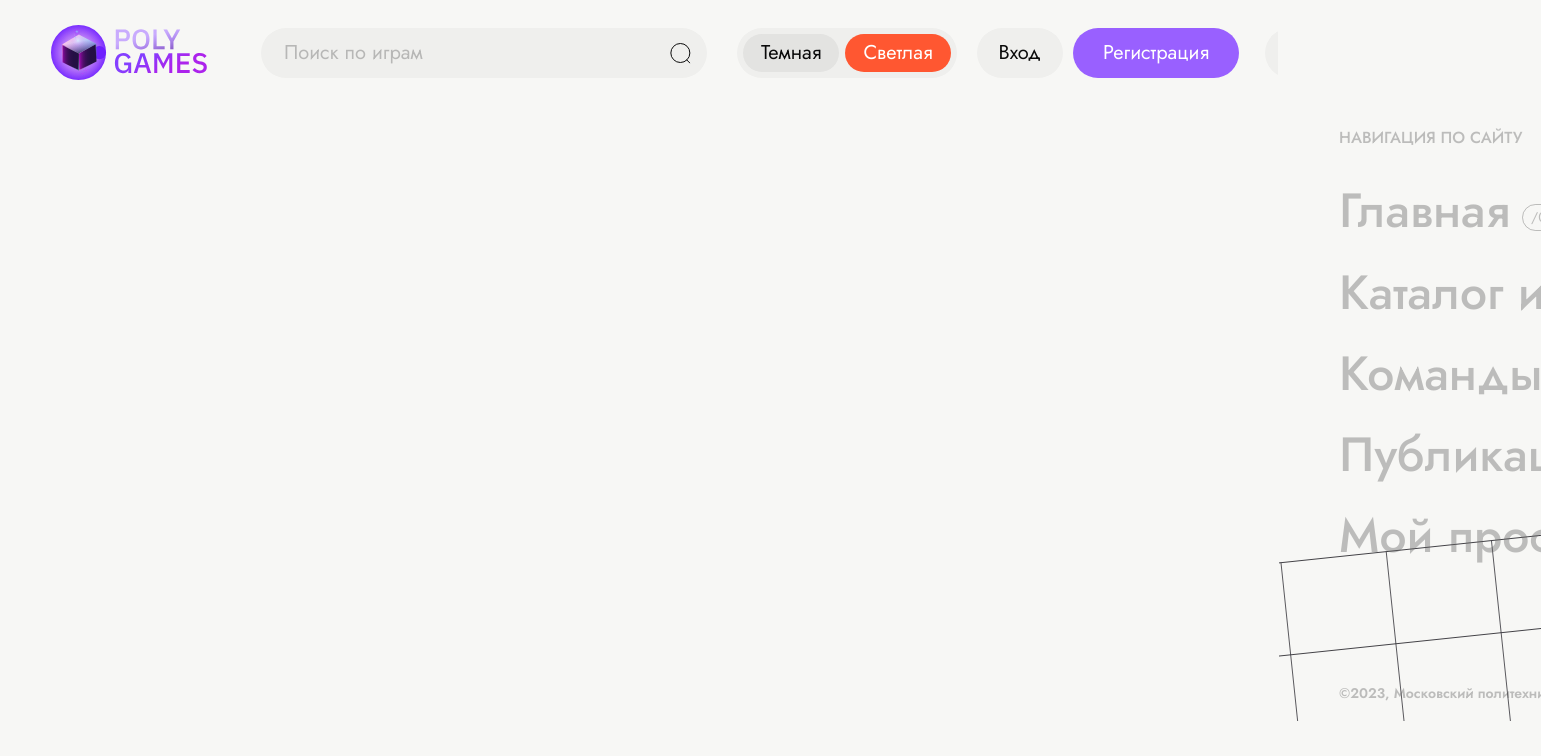
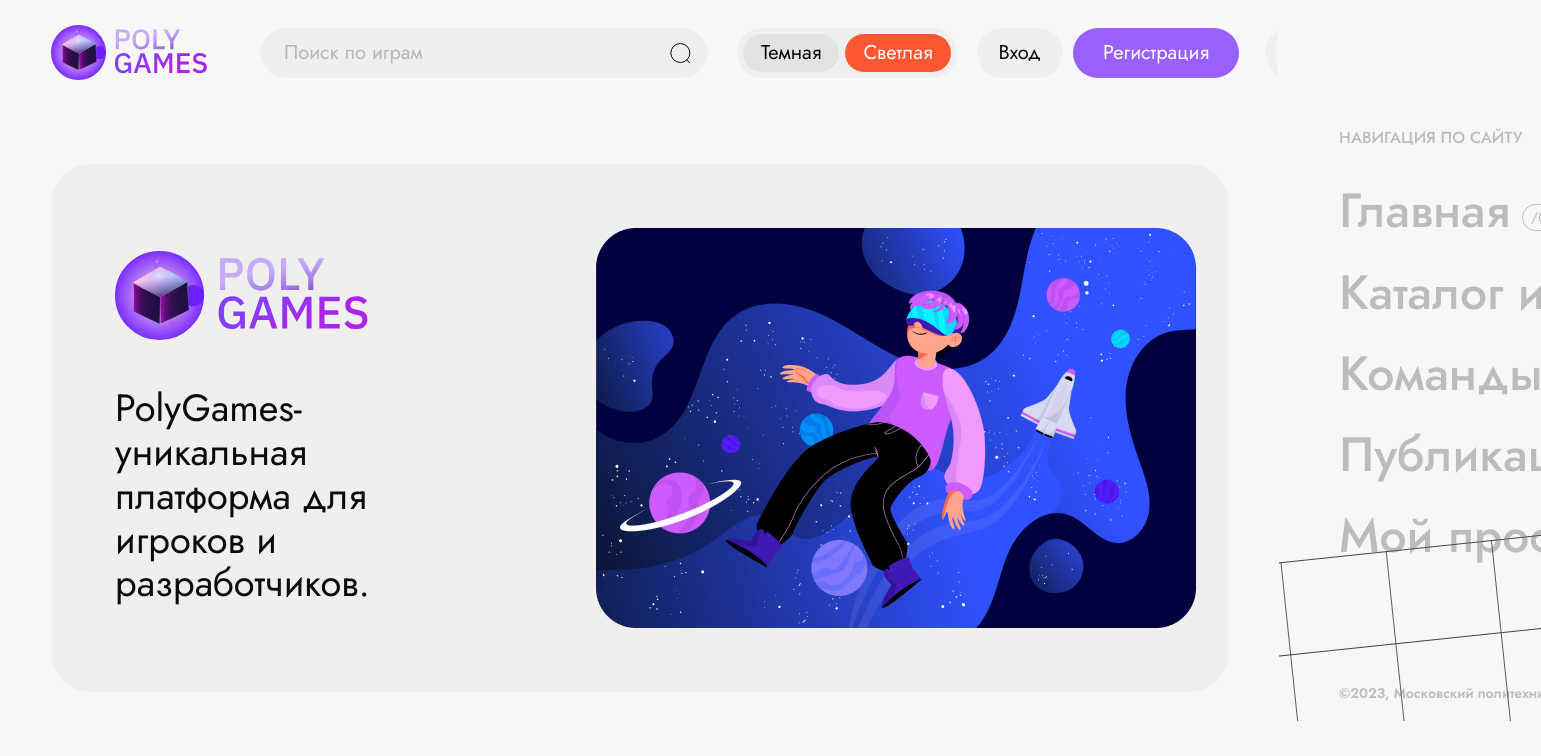
Before and after one commit to affectech/polygames-frontend, a React app in the folder frontend/: page /about-us in a window 1280 px wide. Shown: the top 756 px of the page, 1541 px wide, since content can reach past the window. Built offline with nearby package versions, Linux system fonts and the light colour scheme.

Commit message:
add preview block

```diff
--- a/frontend/src/components/App.jsx
+++ b/frontend/src/components/App.jsx
@@ -15,6 +15,7 @@ import Footer from './Footer/Footer';
 
 const App = () => {
     const [isMenuOpen, setIsMenuOpen] = useState(false);
+    const [isFooterVisible, setIsFooterVisible] = useState(false);
 
   const openMenu = () => {
     setIsMenuOpen(true);
@@ -38,8 +39,9 @@ const App = () => {
                         <Route path="/auth" element={<Auth/>}/>
                         <Route path="/register" element={<Registration/>}/>
                         <Route path="/post-form" element={<PostForm/>}/>
-                        <Route path='/about-us' element={<AboutUs/>}/>
+                        <Route path='/about-us' element={<AboutUs setIsFooterVisible={setIsFooterVisible}/>}/>
                     </Routes>
+                    {isFooterVisible && <Footer setIsVisible={setIsFooterVisible}/>}
                 </div>
                 <MenuWindow isOpen={isMenuOpen} closeMenu={closeMenu}/>
             </BrowserRouter>
--- a/frontend/src/components/Footer/Footer.jsx
+++ b/frontend/src/components/Footer/Footer.jsx
@@ -1,10 +1,20 @@
-import React from "react";
+import React, { useState, useEffect } from "react";
 import "./Footer.scss";
 import logo from "@assets/logo.svg";
 import vk from "@assets/vk.svg";
 import tg from "@assets/tg.svg";
+import { useLocation } from "react-router-dom";
 
-const Footer = () => {
+const Footer = ({ setIsVisible }) => {
+  const location = useLocation();
+  const pages = ['/about-us']
+
+  useEffect(() => {
+    if (!pages.includes(location.pathname)){
+      setIsVisible(false)
+    }
+  }, [location.pathname]);
+
   return (
     <footer className="footer">
       <div className="footer__wrapper">
--- a/frontend/src/components/Footer/Footer.scss
+++ b/frontend/src/components/Footer/Footer.scss
@@ -1,6 +1,6 @@
 footer {
 	font-size: 20px;
-	background-color: #0b0b0b;
+	// background-color: #0b0b0b;
 	max-width: 1440px;
 	margin: 0 auto;
 	width: 1440px;
--- a/frontend/src/views/AboutUs/AboutUs.jsx
+++ b/frontend/src/views/AboutUs/AboutUs.jsx
@@ -1,9 +1,14 @@
-import React from 'react';
+import React, { useEffect } from 'react';
+import Preview from './Preview/Preview';
 import './AboutUs.scss';
-const AboutUs = () => {
+const AboutUs = ({ setIsFooterVisible }) => {
+    useEffect(() => {
+        setIsFooterVisible(true);
+    }, [])
+
     return (
         <main className='about-us__wrapper'>
-
+            <Preview />
         </main>
     );
 };
--- a/frontend/src/views/AboutUs/AboutUs.scss
+++ b/frontend/src/views/AboutUs/AboutUs.scss
@@ -2,4 +2,6 @@
     max-width: 1440px;
     margin: 0 auto;
     padding: 60px 50px;
+    height: 100vh;
+    background-image: url('../../assets/lines1.svg');
 }
--- /dev/null
+++ b/frontend/src/views/AboutUs/Preview/Preview.jsx
@@ -0,0 +1,26 @@
+import React from "react";
+import logo from "@assets/logo.svg";
+import preview from "@assets/about-us-hero.png";
+import "./Preview.scss";
+
+const Preview = () => {
+    return (
+        <section className="preview">
+            <div className="preview__left-side">
+                <img
+                    src={logo}
+                    alt="PolyGames Logo Image"
+                    className="preview__logo"
+                />
+                <p className="preview__text">PolyGames- уникальная платформа для игроков и разработчиков.</p>
+            </div>
+            <img
+                src={preview}
+                alt="Photo for Preview card"
+                className="preview__photo"
+            />
+        </section>
+    )
+}
+
+export default Preview;
--- /dev/null
+++ b/frontend/src/views/AboutUs/Preview/Preview.scss
@@ -0,0 +1,24 @@
+@import '@/variables.scss';
+.preview {
+    display: flex;
+    justify-content: space-around;
+    gap: 10vw;
+    padding: 8vh 5vw;
+    border-radius: 40px;
+    background: var(--background-secondary);
+}
+
+.preview__left-side {
+    display: flex;
+    flex-direction: column;
+    justify-content: space-around;
+}
+
+.preview__logo{
+    width: 20vw;
+}
+
+.preview__text {
+    width: 26vw;
+    font-size: 38px;
+}
```
Also changed, not shown: frontend/src/assets/about-us-hero.png (added), frontend/src/assets/lines1.svg (added).
